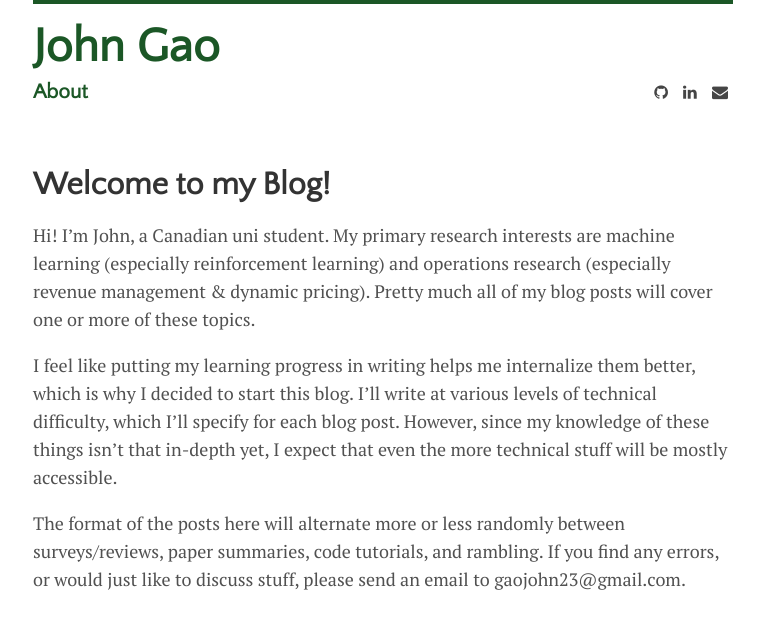
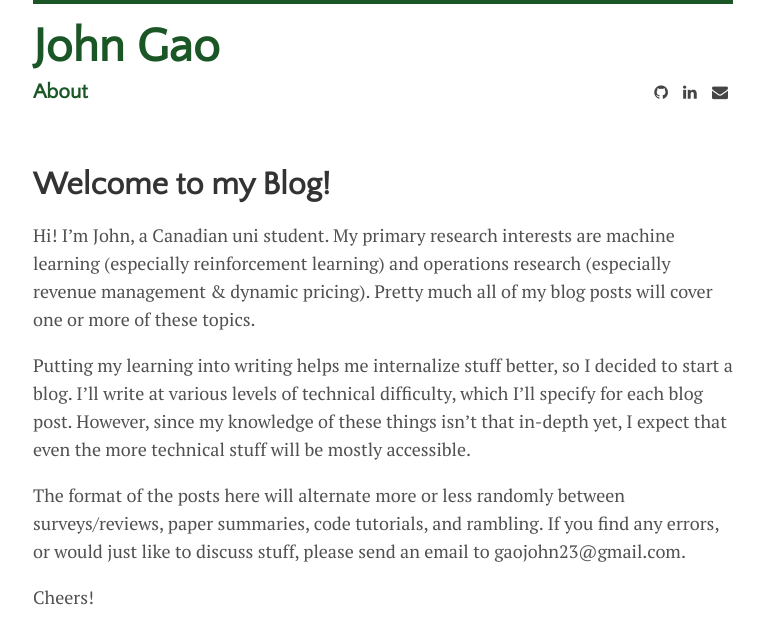
Before and after one commit to johngao2/johngao2.github.io, a Jekyll site: the page built from menu/about.md, in a window 1280 px wide. Shown: the top 644 px of the page, without its empty margins (257-1021 px from the left). Built offline with Jekyll 4.4.1, drawn with Linux system fonts in a browser that asks for light colours.

Commit message:
modified readme

```diff
--- a/menu/about.md
+++ b/menu/about.md
@@ -5,6 +5,8 @@ title: Welcome to my Blog!
 
 Hi! I'm John, a Canadian uni student. My primary research interests are machine learning (especially reinforcement learning) and operations research (especially revenue management & dynamic pricing). Pretty much all of my blog posts will cover one or more of these topics.
 
-I feel like putting my learning progress in writing helps me internalize them better, which is why I decided to start this blog. I'll write at various levels of technical difficulty, which I'll specify for each blog post. However, since my knowledge of these things isn't that in-depth yet, I expect that even the more technical stuff will be mostly accessible.
+Putting my learning into writing helps me internalize stuff better, so I decided to start a blog. I'll write at various levels of technical difficulty, which I'll specify for each blog post. However, since my knowledge of these things isn't that in-depth yet, I expect that even the more technical stuff will be mostly accessible.
 
 The format of the posts here will alternate more or less randomly between surveys/reviews, paper summaries, code tutorials, and rambling. If you find any errors, or would just like to discuss stuff, please send an email to gaojohn23@gmail.com.
+
+Cheers!
```
